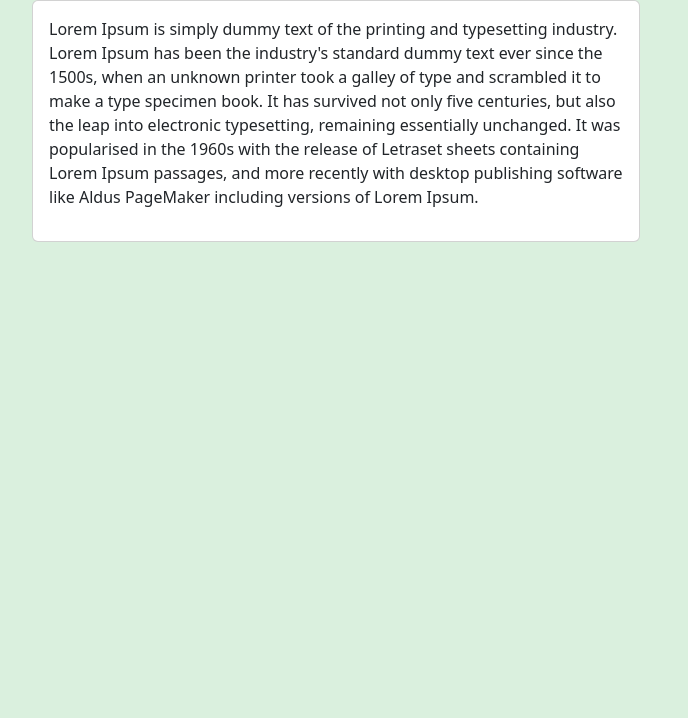
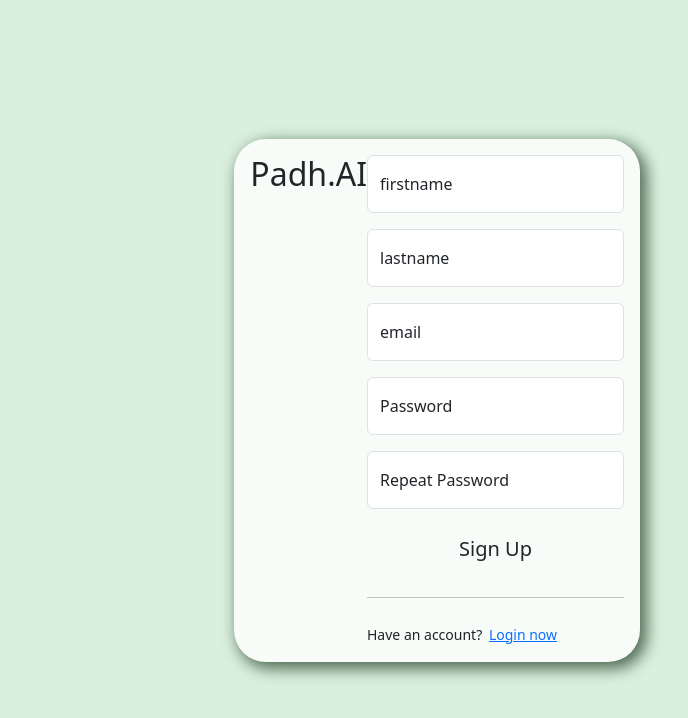
Before and after one commit to gagneetkaur04/soft-engg-project-may-2024-se-may-13, a Vue app in the folder frontend/padh.ai/: page /signup in a window 1280 px wide. Shown: the top 718 px of the page, without its empty margins (0-688 px from the left). Built offline with nearby package versions, Linux system fonts and the light colour scheme.

Commit message:
Vuelidate added

```diff
--- a/frontend/padh.ai/src/App.vue
+++ b/frontend/padh.ai/src/App.vue
@@ -7,4 +7,8 @@
 </template>
 
 <style>
+html,
+body {
+  height: 100%;
+}
 </style>
--- a/frontend/padh.ai/src/router/index.js
+++ b/frontend/padh.ai/src/router/index.js
@@ -1,97 +1,96 @@
-import { createRouter, createWebHistory } from 'vue-router'
-import Login from '../views/Login.vue'
-import Signup from '../views/Signup.vue'
-import Dashboard from '../views/Dashboard.vue'
-import Course from '../views/Course.vue'
-import CourseHighlights from '../views/CourseHighlights.vue'
-import axios from 'axios'
+import { createRouter, createWebHistory } from "vue-router";
+import Login from "../views/Login.vue";
+import Signup from "../views/Signup.vue";
+import Dashboard from "../views/Dashboard.vue";
+import Course from "../views/Course.vue";
+import CourseHighlights from "../views/CourseHighlights.vue";
+import axios from "axios";
 
 const router = createRouter({
   history: createWebHistory(import.meta.env.BASE_URL),
   routes: [
     {
-      path: '/',
-      redirect: '/login',
-      name: 'base',
+      path: "/",
+      redirect: "/login",
+      name: "base",
     },
     {
-      path: '/login',
-      name: 'login',
+      path: "/login",
+      name: "login",
       component: Login,
       beforeEnter() {
-        if (localStorage.getItem('Auth-Token')) {
-          return '/dashboard'
+        if (localStorage.getItem("Auth-Token")) {
+          return "/dashboard";
         }
-      }
+      },
     },
     {
-      path: '/signup',
-      name: 'signup',
+      path: "/signup",
+      name: "signup",
       component: Signup,
       beforeEnter() {
-        if (localStorage.getItem('Auth-Token')) {
-          return '/dashboard'
+        if (localStorage.getItem("Auth-Token")) {
+          return "/dashboard";
         }
-      }
+      },
     },
     {
-      path: '/dashboard',
-      name: 'dashboard',
+      path: "/dashboard",
+      name: "dashboard",
       component: Dashboard,
       beforeEnter() {
-        if (!localStorage.getItem('Auth-Token')) {
-          return '/login'
+        if (!localStorage.getItem("Auth-Token")) {
+          return "/login";
         }
-      }
+      },
     },
     {
-      path: '/course/:courseId',
-      name: 'course',
+      path: "/course/:courseId",
+      name: "course",
       component: Course,
-      props: ((route) => ({ contentId: route.params.contentId })),
+      props: (route) => ({ contentId: route.params.contentId }),
       beforeEnter() {
-        if (!localStorage.getItem('Auth-Token')) {
-          return '/login'
+        if (!localStorage.getItem("Auth-Token")) {
+          return "/login";
         }
-      }
+      },
     },
     {
-      path: '/course/:courseId/highlights',
-      name: 'highlights',
+      path: "/course/:courseId/highlights",
+      name: "highlights",
       component: CourseHighlights,
       beforeEnter() {
-        if (!localStorage.getItem('Auth-Token')) {
-          return '/login'
+        if (!localStorage.getItem("Auth-Token")) {
+          return "/login";
         }
-      }
+      },
     },
     {
-      path: '/logout',
-      name: 'logout',
+      path: "/logout",
+      name: "logout",
       async beforeEnter() {
         let request = {
-          url: __API_URL__ + 'logout',
-          method: 'GET',
+          url: __API_URL__ + "logout",
+          method: "GET",
           headers: {
-            'Authorization': `Bearer ${localStorage.getItem('Auth-Token')}`,
-            'content-type': 'application/json'
-          }
+            Authorization: `Bearer ${localStorage.getItem("Auth-Token")}`,
+            "content-type": "application/json",
+          },
+        };
+        let response = await axios(request);
+        if (response.status === 200) {
+          localStorage.removeItem("Auth-Token");
+          return "/login";
+        } else {
+          alert("Logout failed returning to dashboard");
+          return "/dashboard";
         }
-        let response = await axios(request)
-        if (response.status === 200) {
-          localStorage.removeItem('Auth-Token')
-          return '/login'
-        }
-        else {
-          alert('Logout failed returning to dashboard')
-          return '/dashboard'
-        }
-      }
-    }
-  ]
-})
+      },
+    },
+  ],
+});
 
-export default router
+export default router;
 
 // login
 // signup
--- a/frontend/padh.ai/src/views/Signup.vue
+++ b/frontend/padh.ai/src/views/Signup.vue
@@ -1,16 +1,165 @@
-<template class='mx-auto'>
-    <div class="card mx-auto">
-    <div class="container card-body rounded">
-        <p>
-            Lorem Ipsum is simply dummy text of the printing and typesetting industry. Lorem Ipsum has been the industry's standard dummy text ever since the 1500s, when an unknown printer took a galley of type and scrambled it to make a type specimen book. It has survived not only five centuries, but also the leap into electronic typesetting, remaining essentially unchanged. It was popularised in the 1960s with the release of Letraset sheets containing Lorem Ipsum passages, and more recently with desktop publishing software like Aldus PageMaker including versions of Lorem Ipsum.
-        </p>
+<template>
+  <div class="board">
+    <div class="board_body d-flex justify-content-between">
+      <div class="brand_space">
+        <div class="logo"></div>
+        <div>
+          <h2>Padh.AI</h2>
+        </div>
+      </div>
+      <form method="POST" @submit.prevent="handleFormSubmit">
+        <div class="form-floating mb-3">
+          <input type="text" :class="{ 'form-control': true, 'is-invalid': v$.firstname.$error }" v-model="firstname"
+            name="firstname" id="floatingInput1" placeholder="firstname" autocomplete="off" />
+          <label for="floatingInput1">firstname</label>
+          <div class="invalid-feedback" style="color: #dc3545 !important" v-if="v$.firstname.$error">
+            <span>{{ v$.firstname.$errors[0].$message }}</span>
+          </div>
+        </div>
+        <div class="form-floating mb-3">
+          <input type="text" :class="{ 'form-control': true, 'is-invalid': v$.lastname.$error }" v-model="lastname"
+            name="lastname" id="floatingInput2" placeholder="lastname" autocomplete="off" />
+          <label for="floatingInput1">lastname</label>
+          <div class="invalid-feedback" style="color: #dc3545 !important" v-if="v$.lastname.$error">
+            <span>{{ v$.lastname.$errors[0].$message }}</span>
+          </div>
+        </div>
+        <div class="form-floating mb-3">
+          <input type="email" :class="{ 'form-control': true, 'is-invalid': v$.email.$error }" v-model="email"
+            name="email" id="floatingInput3" placeholder="email" autocomplete="off" />
+          <label for="floatingInput2">email</label>
+          <div class="invalid-feedback" style="color: #dc3545 !important" v-if="v$.email.$error">
+            <span>{{ v$.email.$errors[0].$message }}</span>
+          </div>
+        </div>
+        <div class="form-floating mb-3">
+          <input type="password" :class="{ 'form-control': true, 'is-invalid': v$.password.$error }" v-model="password"
+            name="password" id="floatingPassword1" placeholder="Password" autocomplete="off" />
+          <label for="floatingPassword1">Password</label>
+          <div class="invalid-feedback" style="color: #dc3545 !important" v-if="v$.password.$error">
+            <span>{{ v$.password.$errors[0].$message }}</span>
+          </div>
+        </div>
+        <div class="form-floating mb-3">
+          <input type="password" :class="{
+            'form-control': true,
+            'is-invalid': v$.repeatPassword.$error,
+          }" v-model="repeatPassword" name="repeat_password" id="floatingPassword2"
+            placeholder="repeat the same password as above" autocomplete="off" />
+          <label for="floatingPassword2">Repeat Password</label>
+          <div class="invalid-feedback" style="color: #dc3545 !important" v-if="v$.repeatPassword.$error">
+            <span>{{ v$.repeatPassword.$errors[0].$message }}</span>
+          </div>
+        </div>
+        <button class="w-100 btn btn-lg" type="submit">
+          Sign Up
+        </button>
+        <hr class="my-4" />
+        <div class="alert alert-danger alert-dismissible fade show" role="alert" v-if="errStatus">
+          <strong>{{ errormsg }}</strong>.
+          <button type="button" class="btn-close" aria-label="Close" @click="errStatus = false"></button>
+        </div>
+        <small>Have an account? <router-link to="/login">Login now</router-link>
+        </small>
+      </form>
     </div>
-    </div>
+  </div>
 </template>
+
 <script>
+import { useVuelidate } from "@vuelidate/core";
+import {
+  required,
+  alphaNum,
+  email,
+  sameAs,
+  helpers,
+} from "@vuelidate/validators";
+export default {
+  setup() {
+    return {
+      v$: useVuelidate(),
+    };
+  },
+  name: "SignUp",
+  data: function () {
+    return {
+      firstname: "",
+      lastname: "",
+      email: " ",
+      password: "",
+      repeatPassword: "",
+      errormsg: "",
+      errStatus: false,
+    };
+  },
+  validations() {
+    return {
+      firstname: {
+        required: helpers.withMessage(
+          "The firstname field is required",
+          required
+        ),
+        alphaNum: helpers.withMessage(
+          "The firstname must contain only letters and numbers",
+          alphaNum
+        ),
+      },
+      lastname: {
+        required: helpers.withMessage(
+          "The lastname field is required",
+          required
+        ),
+        alphaNum: helpers.withMessage(
+          "The lastname must contain only letters and numbers",
+          alphaNum
+        ),
+      },
+      email: {
+        required: helpers.withMessage("The email field is required", required),
+        email: helpers.withMessage("The email must be valid", email),
+      },
+      password: {
+        required: helpers.withMessage(
+          "The password field is required",
+          required
+        ),
+      },
+      repeatPassword: {
+        required: helpers.withMessage(
+          "The confirm password field is required",
+          required
+        ),
+        sameAsPassword: helpers.withMessage(
+          "The passwords should match",
+          sameAs(this.password)
+        ),
+      },
+    };
+  },
+  methods: {
+      handleFormSubmit() {
+        console.log("test")
+        this.v$.$touch();
+    }
+  }
+};
 </script>
 <style>
-    body {
-        background-color: var(--light-green);
-    }
+body {
+  display: flex;
+  justify-content: center;
+  align-items: center;
+  background-color: var(--light-green);
+}
+
+.board {
+  background-color: var(--ivory);
+  border-radius: 2em;
+  box-shadow: 5px 5px 15px 2px var(--dark-green);
+}
+
+.board_body {
+  padding: 1em;
+}
 </style>
```
Also changed, not shown: frontend/padh.ai/package.json (+6 -4 lines), 2 other files (tests, documents, lock files or other folders).
